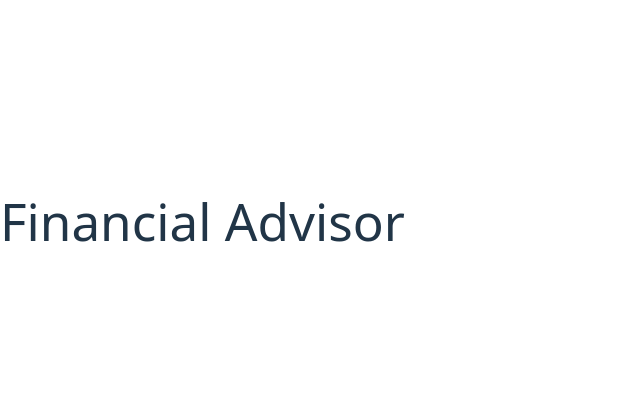
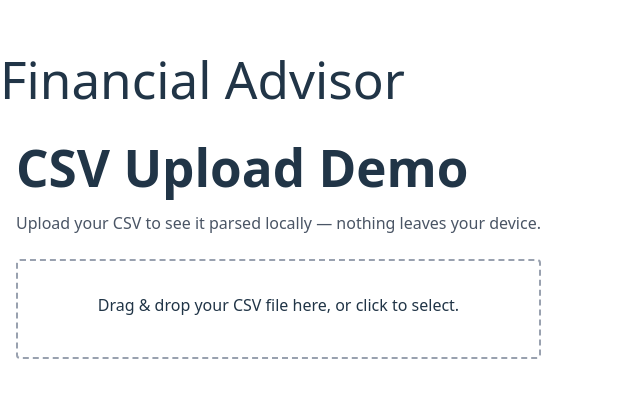
Before and after one commit to Aaref-Awad/Personal-Financial-Advisor, a React (Vite) app: page / in a window 1280 px wide. Shown: the part 179-576 px from the top of the page, without its empty margins (0-640 px from the left). Built offline with nearby package versions, Linux system fonts and the light colour scheme.

Commit message:
upload and parse function along with basic ui for drag and drop or select file

```diff
--- a/src/App.tsx
+++ b/src/App.tsx
@@ -1,4 +1,5 @@
 import './App.css'
+import HomePage from './pages/HomePage'
 
 function App() {
 
@@ -6,6 +7,7 @@ function App() {
   return (
     <>
       <h1>Financial Advisor</h1>
+      <HomePage />
     </>
   )
 }
--- /dev/null
+++ b/src/features/csv/components/UploadZone.tsx
@@ -0,0 +1,87 @@
+import React, { useCallback } from "react";
+import Papa from "papaparse";
+import { nanoid } from "zod";
+
+const REQUIRED_HEADERS = [
+  "Account Type",
+  "Account Number",
+  "Transaction Date",
+  "Cheque Number",
+  "Description 1",
+  "Description 2",
+  "CAD$",
+  "USD$",
+];
+
+/** Validate header order and names exactly */
+function validateHeaders(headers: string[]): boolean {
+  return JSON.stringify(headers) === JSON.stringify(REQUIRED_HEADERS);
+}
+
+const UploadZone: React.FC = () => {
+  const handleFile = useCallback((file: File) => {
+    Papa.parse(file, {
+      header: true,
+      skipEmptyLines: true,
+      complete: (results) => {
+        const headers = results.meta.fields || [];
+        if (!validateHeaders(headers)) {
+          console.error("Invalid CSV schema:", headers);
+          alert("CSV headers do not match required schema.");
+          return;
+        }
+
+                // Add IDs to each row
+        const rowsWithId = (results.data as Record<string, string>[])
+          .map((row) => ({
+            id: nanoid(),
+            ...row,
+          }));
+
+        console.log("Parsed rows with IDs:", rowsWithId);
+
+        // TODO: Phase 2 — encrypt and store in IndexedDB
+      },
+      error: (err) => {
+        console.error("Parse error:", err);
+      },
+    });
+  }, []);
+
+  const onDrop = useCallback(
+    (e: React.DragEvent<HTMLDivElement>) => {
+      e.preventDefault();
+      const file = e.dataTransfer.files?.[0];
+      if (file) handleFile(file);
+    },
+    [handleFile]
+  );
+
+  const onSelectFile = useCallback(
+    (e: React.ChangeEvent<HTMLInputElement>) => {
+      const file = e.target.files?.[0];
+      if (file) handleFile(file);
+    },
+    [handleFile]
+  );
+
+  return (
+    <div
+      onDrop={onDrop}
+      onDragOver={(e) => e.preventDefault()}
+      className="border-2 border-dashed border-gray-400 rounded p-8 text-center cursor-pointer hover:bg-gray-50"
+      onClick={() => document.getElementById("csvInput")?.click()}
+    >
+      <p className="mb-2">Drag & drop your CSV file here, or click to select.</p>
+      <input
+        id="csvInput"
+        type="file"
+        accept=".csv,text/csv"
+        className="hidden"
+        onChange={onSelectFile}
+      />
+    </div>
+  );
+};
+
+export default UploadZone;
--- /dev/null
+++ b/src/pages/HomePage.tsx
@@ -0,0 +1,16 @@
+import React from "react";
+import UploadZone from "../features/csv/components/UploadZone";
+
+const HomePage: React.FC = () => {
+  return (
+    <main className="max-w-3xl mx-auto py-8 px-4">
+      <h1 className="text-2xl font-bold mb-4">CSV Upload Demo</h1>
+      <p className="mb-6 text-gray-600">
+        Upload your CSV to see it parsed locally — nothing leaves your device.
+      </p>
+      <UploadZone />
+    </main>
+  );
+};
+
+export default HomePage;
```
Also changed, not shown: src/storage/idb/db.ts (added), src/storage/idb/repo.ts (added).
